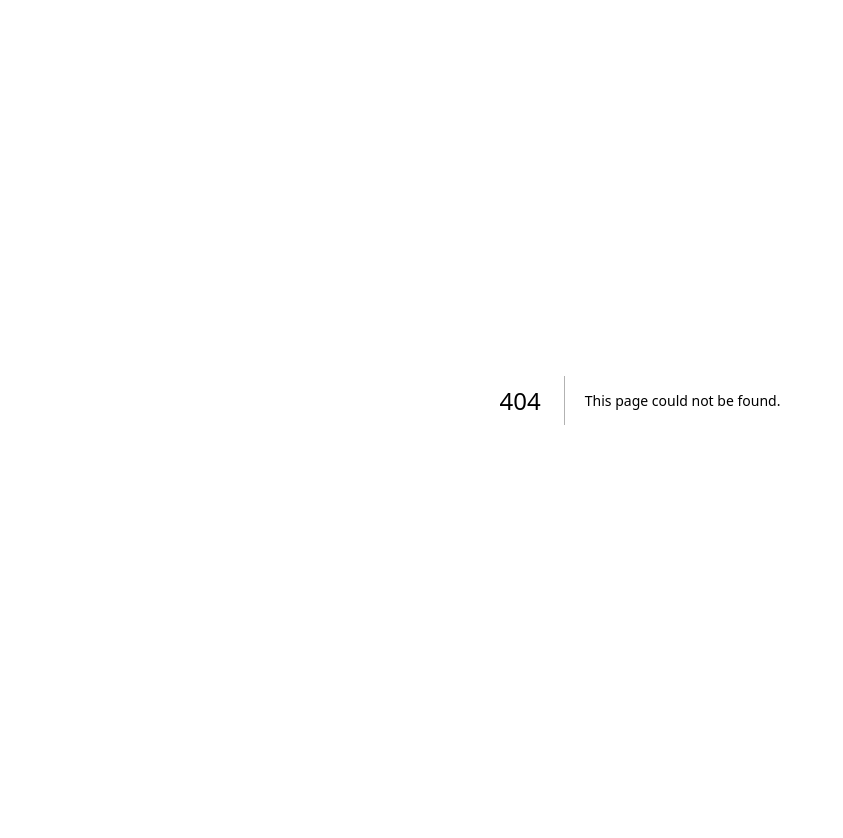
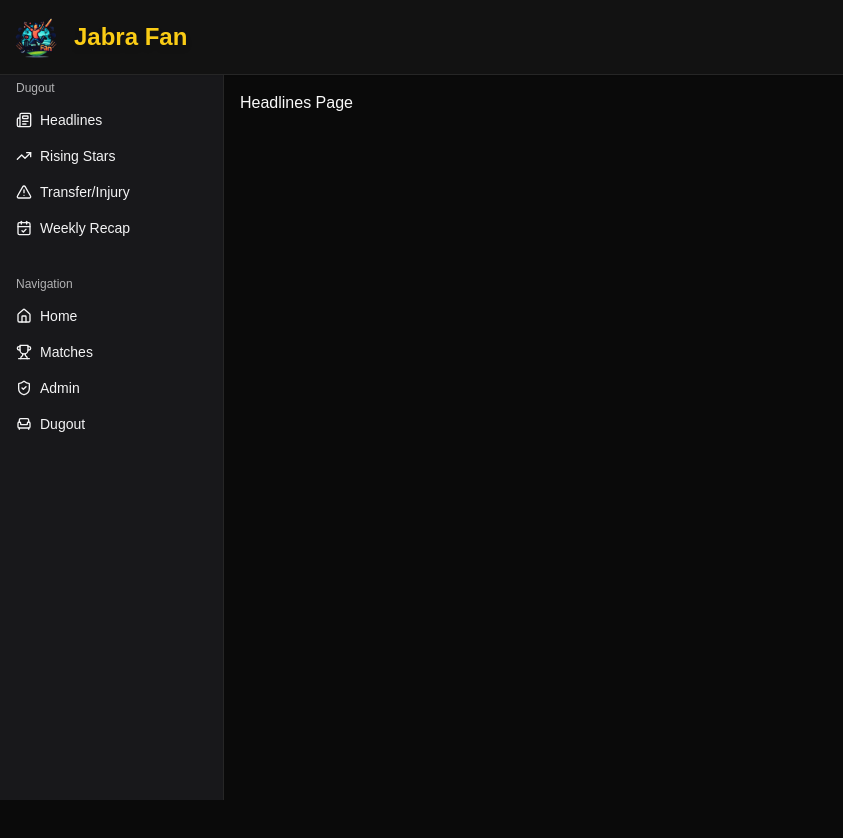
Before and after one commit to barman-ayush/JabraFan, a Next.js app: page /headlines in a window 1280 px wide. Before the commit this address had no page. Shown: the top 838 px of the page, without its empty margins (0-843 px from the left). Before the commit the page ends 800 px from the top, so only its background shows below. Built offline with nearby package versions, Linux system fonts and the light colour scheme.

Commit message:
Added layout for dugout-feature

```diff
--- /dev/null
+++ b/app/(dugout)/(routes)/headlines/page.tsx
@@ -0,0 +1,8 @@
+import { SidebarTrigger } from '@/components/ui/sidebar';
+import { Fragment } from 'react'
+const Headlines = () => {
+    return <Fragment>
+        Headlines Page
+    </Fragment>
+}
+export default Headlines;
--- /dev/null
+++ b/app/(dugout)/layout.tsx
@@ -0,0 +1,31 @@
+"use client";
+import Logo from "@/components/Logo.component";
+import DugoutNavbar from "@/components/dugout-navbar.comonent";
+import { DugoutSidebar } from "@/components/dugout-sidebar.component";
+import { SidebarProvider, SidebarTrigger } from "@/components/ui/sidebar";
+import { Menu } from "lucide-react"; // Import the Menu (hamburger) icon
+import React, { Fragment, Suspense } from "react";
+
+export default function RootLayout({
+  children,
+}: {
+  children: React.ReactNode;
+}) {
+  return (
+    <Fragment>
+      <SidebarProvider>
+        <div className="flex flex-col min-w-full">
+          <DugoutNavbar />
+          <div className="flex flex-1 w-full">
+            <div className="sidebar-container h-[calc(100vh-64px)] sticky top-16 hidden md:block">
+              <DugoutSidebar />
+            </div>
+            <main className="flex-1 p-4">
+              <Suspense fallback={<div>Loading ...</div>}>{children}</Suspense>
+            </main>
+          </div>
+        </div>
+      </SidebarProvider>
+    </Fragment>
+  );
+}
--- a/app/(matches)/layout.tsx
+++ b/app/(matches)/layout.tsx
@@ -1,33 +1,14 @@
 /* eslint-disable @typescript-eslint/no-explicit-any */
 "use client";
 import Navbar from "@/components/Navbar.component";
-import { useUserContext } from "@/context/UserContext";
-import React, { Fragment, Suspense, useEffect } from "react";
+import React, { Fragment, Suspense } from "react";
 
 export default function RootLayout({
   children,
 }: {
   children: React.ReactNode;
 }) {
-  const { userData, setUserData } = useUserContext();
 
-  useEffect(() => {
-    const parseData = async () => {
-      const response = await (
-        await fetch("/api/auth/parsecookie", {
-          method: "POST",
-          headers: { "Content-Type": "application/json" },
-        })
-      ).json();
-      if (!response.success) return;
-      console.log(" RESPONSE_DATA : ", response);
-      setUserData(response.userData);
-    };
-
-    if (!userData) {
-      parseData();
-    }
-  }, [setUserData]);
   return (
     <Fragment>
       <div className="nav-cont flex flex-row justify-center h-32">
--- a/app/(root)/layout.tsx
+++ b/app/(root)/layout.tsx
@@ -1,7 +1,6 @@
 /* eslint-disable @typescript-eslint/no-explicit-any */
 "use client";
 import Navbar from "@/components/Navbar.component";
-import { useUserContext } from "@/context/UserContext";
 import React, { Fragment, Suspense, useEffect } from "react";
 import { useSearchParams } from "next/navigation"; // Import useSearchParams
 import { useFlash } from "@/components/Flash.component";
@@ -11,24 +10,8 @@ export default function RootLayout({
 }: {
   children: React.ReactNode;
 }) {
-  const {setUserData } = useUserContext();
   const { flash } = useFlash(); // Get the flash function from your hook
   const searchParams = useSearchParams(); // Get search parameters from URL
-
-  useEffect(() => {
-    const parseData = async () => {
-      const response = await (
-        await fetch("/api/auth/parsecookie", {
-          method: "POST",
-          headers: { "Content-Type": "application/json" },
-        })
-      ).json();
-      if (!response.success) return;
-      setUserData(response.userData);
-    };
-    parseData();
-  }, [setUserData]);
-
   // Check for isUnauthorized parameter in URL and show flash message
   useEffect(() => {
     const isUnauthorized = searchParams.get("isUnauthorized");
--- a/components/Logo.component.tsx
+++ b/components/Logo.component.tsx
@@ -2,22 +2,31 @@ import { Fragment } from "react";
 import Image from "next/image";
 import LogoImage from "../public/Logo.png";
 
-const Logo = () => {
+interface LogoProps {
+  isSidebar?: boolean;
+  width? : number
+}
+
+const Logo = ({ isSidebar = false , width = 100 }: LogoProps) => {
   return (
     <Fragment>
       <div className="flex items-center gap-3">
         <Image
           src={LogoImage}
           alt="Jabra Fan Logo"
-            width={100}
+          width={width}
           className="object-contain"
         />
-          <h1 className="text-3xl hidden md:block font-bold  text-indigo-700 dark:text-yellow-400 drop-shadow-md">
+        <h1
+          className={`text-2xl ${
+            !isSidebar ? "hidden" : ""
+          } md:block font-bold  text-indigo-700 dark:text-yellow-400 drop-shadow-md`}
+        >
           Jabra Fan
         </h1>
       </div>
     </Fragment>
   );
-}
+};
 
 export default Logo;
--- a/components/Navbar.component.tsx
+++ b/components/Navbar.component.tsx
@@ -15,13 +15,33 @@ import {
   DropdownMenuTrigger,
 } from "@/components/ui/dropdown-menu";
 import { motion, AnimatePresence } from "framer-motion";
+import { navigators } from "@/utils/navigators";
+import { NavigatorItemProps } from "@/utils/types";
 
 const Navbar = () => {
   const { setIsOpen } = useDrawerContext();
-  const { userData } = useUserContext();
+  const { userData, setUserData } = useUserContext();
   const [prevCredits, setPrevCredits] = useState(userData?.credits || 0);
   const [showCoinAnimation, setShowCoinAnimation] = useState(false);
   const creditsContainerRef = useRef(null);
+
+  useEffect(() => {
+    const parseData = async () => {
+      const response = await (
+        await fetch("/api/auth/parsecookie", {
+          method: "POST",
+          headers: { "Content-Type": "application/json" },
+        })
+      ).json();
+      if (!response.success) return;
+      console.log(" RESPONSE_DATA : ", response);
+      setUserData(response.userData);
+    };
+
+    if (!userData) {
+      parseData();
+    }
+  }, [setUserData]);
 
   const handleDrawer = useCallback(() => {
     console.log("Opening Drawer");
@@ -65,17 +85,17 @@ const Navbar = () => {
             x: Math.random() * 40 - 20,
             y: 0,
             opacity: 1,
-            scale: Math.random() * 0.4 + 0.8
+            scale: Math.random() * 0.4 + 0.8,
           }}
           animate={{
             y: -100 - Math.random() * 50,
             x: Math.random() * 100 - 50,
             opacity: 0,
-            rotate: Math.random() * 360
+            rotate: Math.random() * 360,
           }}
           transition={{
             duration: 1 + Math.random(),
-            ease: "easeOut"
+            ease: "easeOut",
           }}
           style={{ zIndex: 1010 }}
         >
@@ -99,15 +119,14 @@ const Navbar = () => {
       </div>
 
       <ul className="hidden md:flex items-center pr-12 gap-10 text-indigo-700 dark:text-yellow-400 drop-shadow-md">
-        <li className="font-medium hover:text-indigo-500 dark:hover:text-yellow-300 transition-colors">
-          <Link href="/">Home</Link>
-        </li>
-        <li className="hover:text-indigo-500 dark:hover:text-yellow-300 transition-colors">
-          <Link href="/matches">Matches</Link>
-        </li>
-        <li className="hover:text-indigo-500 dark:hover:text-yellow-300 transition-colors">
-          <Link href="/admin">Admin</Link>
-        </li>
+        {navigators.map((item: NavigatorItemProps, index: number) => (
+          <li
+            key={index}
+            className="font-medium hover:text-indigo-500 dark:hover:text-yellow-300 transition-colors"
+          >
+            <Link href={item.url}>{item.title}</Link>
+          </li>
+        ))}
       </ul>
       <div className="flex items-center gap-2">
         {userData ? (
@@ -134,9 +153,7 @@ const Navbar = () => {
                 </motion.span>
 
                 {/* Animated coins container */}
-                <AnimatePresence>
-                  {renderCoins()}
-                </AnimatePresence>
+                <AnimatePresence>{renderCoins()}</AnimatePresence>
               </div>
 
               <div className="flex items-center gap-1 bg-purple-100 dark:bg-green-900/30 px-3 py-1.5 rounded-full shadow-sm">
@@ -234,21 +251,13 @@ const Navbar = () => {
               </Button>
             </DropdownMenuTrigger>
             <DropdownMenuContent align="end">
-              <DropdownMenuItem>
-                <Link href="/" className="w-full">
-                  Home
-                </Link>
-              </DropdownMenuItem>
-              <DropdownMenuItem>
-                <Link href="/matches" className="w-full">
-                  Matches
-                </Link>
-              </DropdownMenuItem>
-              <DropdownMenuItem>
-                <Link href="/admin" className="w-full">
-                  Admin
-                </Link>
-              </DropdownMenuItem>
+              {navigators.map((item: NavigatorItemProps, index: number) => (
+                <DropdownMenuItem>
+                  <Link key={index} href={item.url} className="w-full">
+                    {item.title}
+                  </Link>
+                </DropdownMenuItem>
+              ))}
             </DropdownMenuContent>
           </DropdownMenu>
         </div>
--- /dev/null
+++ b/components/dugout-navbar.comonent.tsx
@@ -0,0 +1,23 @@
+import { Fragment } from "react";
+import { SidebarTrigger } from "./ui/sidebar";
+import { Menu } from "lucide-react";
+import Logo from "./Logo.component";
+const DugoutNavbar = () => {
+  return (
+    <Fragment>
+      <div className="dugout-navbar sticky top-0 z-50 w-full bg-[#121212] border-b border-border shadow-sm p-3">
+        <div className="flex items-center justify-between">
+          <div className="flex items-center gap-2">
+            <div className="trigger-container md:hidden">
+              <SidebarTrigger>
+                <Menu className="h-8 w-8 text-white hover:text-yellow-400 transition-colors" />
+              </SidebarTrigger>
+            </div>
+            <Logo isSidebar={true} width={50} />
+          </div>
+        </div>
+      </div>
+    </Fragment>
+  );
+};
+export default DugoutNavbar;
--- /dev/null
+++ b/components/dugout-sidebar.component.tsx
@@ -0,0 +1,55 @@
+import {
+  Sidebar,
+  SidebarContent,
+  SidebarGroup,
+  SidebarGroupContent,
+  SidebarGroupLabel,
+  SidebarHeader,
+  SidebarMenu,
+  SidebarMenuButton,
+  SidebarMenuItem,
+} from "@/components/ui/sidebar";
+import { Fragment } from "react";
+import { dugoutNavigators, navigators } from "@/utils/navigators";
+import { NavigatorItemProps } from "@/utils/types";
+import Logo from "./Logo.component";
+
+const Navigators = {
+  Dugout: dugoutNavigators,
+  Navigation: navigators,
+};
+
+export function DugoutSidebar() {
+  return (
+    <Sidebar className="pt-0 md:pt-16">
+      <SidebarContent>
+        <SidebarHeader className="flex justify-center md:hidden">
+          <Logo isSidebar={true} />
+        </SidebarHeader>
+        {Object.entries(Navigators).map(
+          ([key, value], keyValuePairIndex: number) => (
+            <Fragment key={keyValuePairIndex}>
+              <SidebarGroup>
+                <SidebarGroupLabel>{key}</SidebarGroupLabel>
+                <SidebarGroupContent>
+                  <SidebarMenu>
+                    {value.map((item: NavigatorItemProps, index: number) => (
+                      <SidebarMenuItem key={`${keyValuePairIndex}${index}`}>
+                        <SidebarMenuButton asChild>
+                          <a href={item.url}>
+                            <item.icon />
+                            <span>{item.title}</span>
+                          </a>
+                        </SidebarMenuButton>
+                      </SidebarMenuItem>
+                    ))}
+                  </SidebarMenu>
+                </SidebarGroupContent>
+              </SidebarGroup>
+            </Fragment>
+          )
+        )}
+      </SidebarContent>
+    </Sidebar>
+  );
+}
--- a/components/ui/sidebar.tsx
+++ b/components/ui/sidebar.tsx
@@ -15,7 +15,7 @@ import { Tooltip, TooltipContent, TooltipProvider, TooltipTrigger } from "@/comp
 
 const SIDEBAR_COOKIE_NAME = "sidebar:state"
 const SIDEBAR_COOKIE_MAX_AGE = 60 * 60 * 24 * 7
-const SIDEBAR_WIDTH = "16rem"
+const SIDEBAR_WIDTH = "14rem"
 const SIDEBAR_WIDTH_MOBILE = "18rem"
 const SIDEBAR_WIDTH_ICON = "3rem"
 const SIDEBAR_KEYBOARD_SHORTCUT = "b"
--- /dev/null
+++ b/utils/navigators.tsx
@@ -0,0 +1,58 @@
+import {
+  AlertTriangle,
+  ArmchairIcon,
+  CalendarCheck,
+  Home,
+  Inbox,
+  Newspaper,
+  ShieldCheck,
+  TrendingUp,
+  Trophy,
+} from "lucide-react";
+import { NavigatorItemProps } from "./types";
+
+export const navigators: NavigatorItemProps[] = [
+  {
+    title: "Home",
+    url: "/",
+    icon: Home,
+  },
+  {
+    title: "Matches",
+    url: "/matches",
+    icon: Trophy,
+  },
+  {
+    title: "Admin",
+    url: "/admin",
+    icon: ShieldCheck,
+  },
+  {
+    title: "Dugout",
+    url: "/headlines",
+    icon: ArmchairIcon,
+  },
+];
+
+export const dugoutNavigators: NavigatorItemProps[] = [
+  {
+    title: "Headlines",
+    url: "/headlines",
+    icon: Newspaper,
+  },
+  {
+    title: "Rising Stars",
+    url: "/rising-stars",
+    icon: TrendingUp,
+  },
+  {
+    title: "Transfer/Injury",
+    url: "/news",
+    icon: AlertTriangle,
+  },
+  {
+    title: "Weekly Recap",
+    url: "/weekly-recap",
+    icon: CalendarCheck,
+  },
+];
```
Also changed, not shown: package.json (+4 -4 lines), utils/types.tsx (+13 -0 lines), 1 other file (tests, documents, lock files or other folders). Lines whose indentation alone changed are shown as unchanged.
